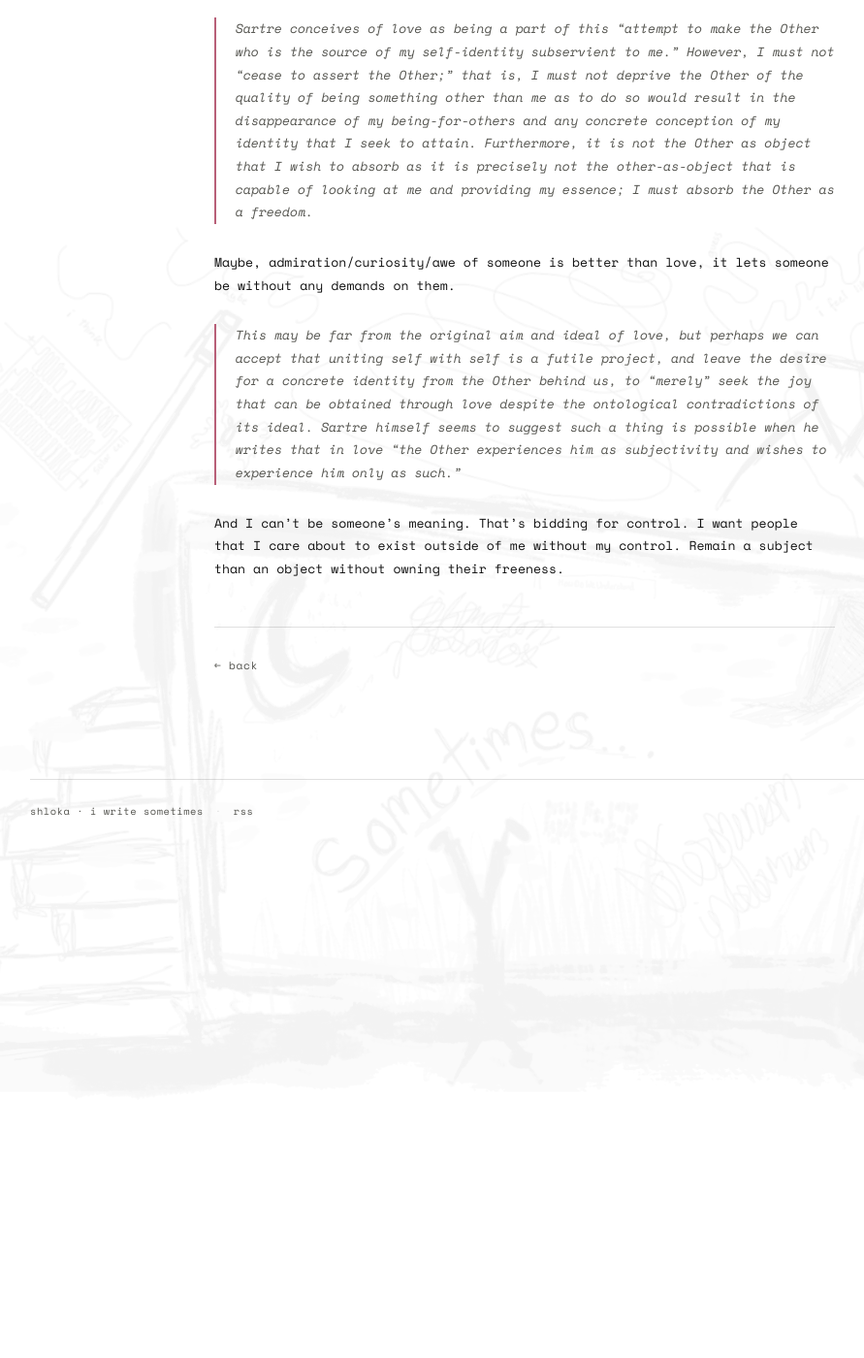
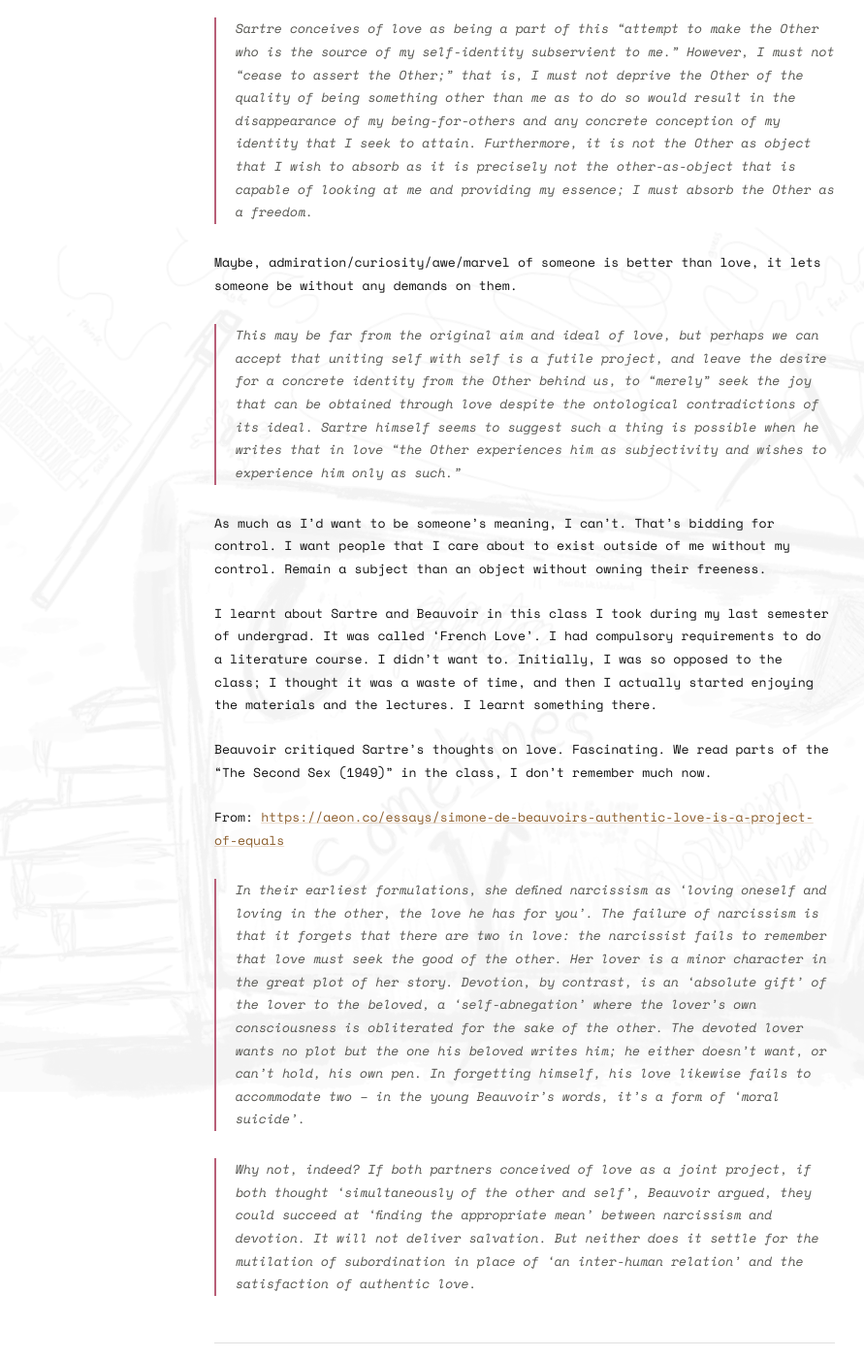
Before and after one commit to shlokamohanty/i-write-sometimes, a Jekyll site: the page built from _posts/2026-09-11-control-room.md, in a window 1280 px wide and 1400 px high, scrolled down 1187 px. Shown: the whole window at 97% size, without its empty margins (99-990 px from the left). Built offline with Jekyll 4.4.1, drawn with Linux system fonts in a browser that asks for light colours; some web fonts are replaced; before the commit the page ends 2072 px from its top, so only the background shows below that; some of the changed text lies outside the part shown.

Commit message:
hjvjhvhjgvhj
vjvhvjhg

```diff
--- a/_posts/2026-09-11-control-room.md
+++ b/_posts/2026-09-11-control-room.md
@@ -8,21 +8,21 @@ tags: personal-ongoing
 
 I'm moving in two weeks, I think. The management is causing issues - a ruckus that I can't control. Anyway, I'm going to miss living with Fatema. She gets me, I think. I will miss curling into a ball in front of her.
 
-Sometimes, I do feel lonely. In summer, I didn’t. It’s a weird feeling to feel lonely when a crowd is present. Maybe everyone feels it. It’s much different than the fear of being alone. I don’t feel lonely when I’m alone. It’s more like, oh, I don’t know if they get me. It’s okay, though. No one can truly understand you; neither can you.
+Sometimes, I do feel lonely. In summer, I didn’t. It’s a weird feeling to feel lonely when a crowd is present. Maybe everyone feels it. It’s much different than the fear of being alone. I don’t feel lonely when I’m alone. I'm not scared of being alone anymore. It’s more like, oh, I don’t know if they get me. It’s okay, though. No one can truly understand you; neither can you.
 
 I have been thinking about love as an emotion. I’m under the impression now that it’s controlling too, I think. I’ve said it callously to my ex. He said it to me, so I felt compelled to say it back. 2021. Some felt obligation. I’m trying to be more intentional with words. It’s important, I think. I don't want my words to harm. I don't want my words to cause overwhelm.
 
 I wonder what ‘feeling’ words are that don’t control. Maybe being in awe of someone and being curious about them is better than loving them, I think. Grief, yes. Maybe, marvel. Maybe, admiration.
 
-But I felt a lot less lonely in school today. Bairui and Kezia shared my excitement.
+I felt a lot less lonely in school today. Bairui and Kezia shared my excitement.
 
 Then, Kezia made fun of me for feeling lonely. I found it funny. I feel like Kezia gets me.
 
 ---
 
-And, alas, I've found my way to existentialism now. The paradox of love, actually. I'm starting to see Jean-Paul Sartre's view of love. And, hence, I say, right now, I can only think of grief, marvel, awe/wonder, and curiosity as only emotions not controlling.
+And, alas, I've found my way to existentialism now. The paradox of love, actually. I'm starting to see Jean-Paul Sartre's view of love. And, hence, I say, right now, I can only think of admiration, grief, marvel, awe/wonder, and curiosity as only emotions not controlling.
 
-So, I started reading **"A Critical Discussion of Sartre on Love"** written by Chris Stevens; I kind of like what Sartre has to say.
+So, I started reading "A Critical Discussion of Sartre on Love" written by Chris Stevens; I kind of like what Sartre has to say.
 
 Every person has an object side and a subject side.
 
@@ -30,8 +30,18 @@ That love, in some ways, demands that a person be an object rather than a subjec
 
 > Sartre conceives of love as being a part of this “attempt to make the Other who is the source of my self-identity subservient to me.” However, I must not “cease to assert the Other;” that is, I must not deprive the Other of the quality of being something other than me as to do so would result in the disappearance of my being-for-others and any concrete conception of my identity that I seek to attain. Furthermore, it is not the Other as object that I wish to absorb as it is precisely not the other-as-object that is capable of looking at me and providing my essence; I must absorb the Other as a freedom.
 
-Maybe, admiration/curiosity/awe of someone is better than love, it lets someone be without any demands on them.
+Maybe, admiration/curiosity/awe/marvel of someone is better than love, it lets someone be without any demands on them.
 
 > This may be far from the original aim and ideal of love, but perhaps we can accept that uniting self with self is a futile project, and leave the desire for a concrete identity from the Other behind us, to “merely” seek the joy that can be obtained through love despite the ontological contradictions of its ideal. Sartre himself seems to suggest such a thing is possible when he writes that in love “the Other experiences him as subjectivity and wishes to experience him only as such.”
 
-And I can't be someone's meaning. That's bidding for control. I want people that I care about to exist outside of me without my control. Remain a subject than an object without owning their freeness.
+As much as I'd want to be someone's meaning, I can't. That's bidding for control. I want people that I care about to exist outside of me without my control. Remain a subject than an object without owning their freeness.
+
+I learnt about Sartre and Beauvoir in this class I took during my last semester of undergrad. It was called 'French Love'. I had compulsory requirements to do a literature course. I didn't want to. Initially, I was so opposed to the class; I thought it was a waste of time, and then I actually started enjoying the materials and the lectures. I learnt something there.
+
+Beauvoir critiqued Sartre's thoughts on love. Fascinating. We read parts of the "The Second Sex (1949)" in the class, I don't remember much now.
+
+From: [https://aeon.co/essays/simone-de-beauvoirs-authentic-love-is-a-project-of-equals](https://aeon.co/essays/simone-de-beauvoirs-authentic-love-is-a-project-of-equals)
+
+> In their earliest formulations, she defined narcissism as ‘loving oneself and loving in the other, the love he has for you’. The failure of narcissism is that it forgets that there are _two_ in love: the narcissist fails to remember that love must seek the good of the other. Her lover is a minor character in the great plot of _her_ story. Devotion, by contrast, is an ‘absolute gift’ of the lover to the beloved, a ‘self-abnegation’ where the lover’s own consciousness is obliterated for the sake of the other. The devoted lover wants no plot but the one his beloved writes him; he either doesn’t want, or can’t hold, his own pen. In forgetting himself, his love likewise fails to accommodate _two_ – in the young Beauvoir’s words, it’s a form of ‘moral suicide’.
+
+> Why not, indeed? If both partners conceived of love as a joint project, if both thought ‘simultaneously of the other and self’, Beauvoir argued, they could succeed at ‘finding the appropriate mean’ between narcissism and devotion. It will not deliver salvation. But neither does it settle for the mutilation of subordination in place of ‘an inter-human relation’ and the satisfaction of authentic love.
```
Also changed, not shown: _posts/.obsidian/workspace.json (+5 -5 lines), _posts/2026-09-12-learning-from-mama.md (added, +9 -0 lines).
